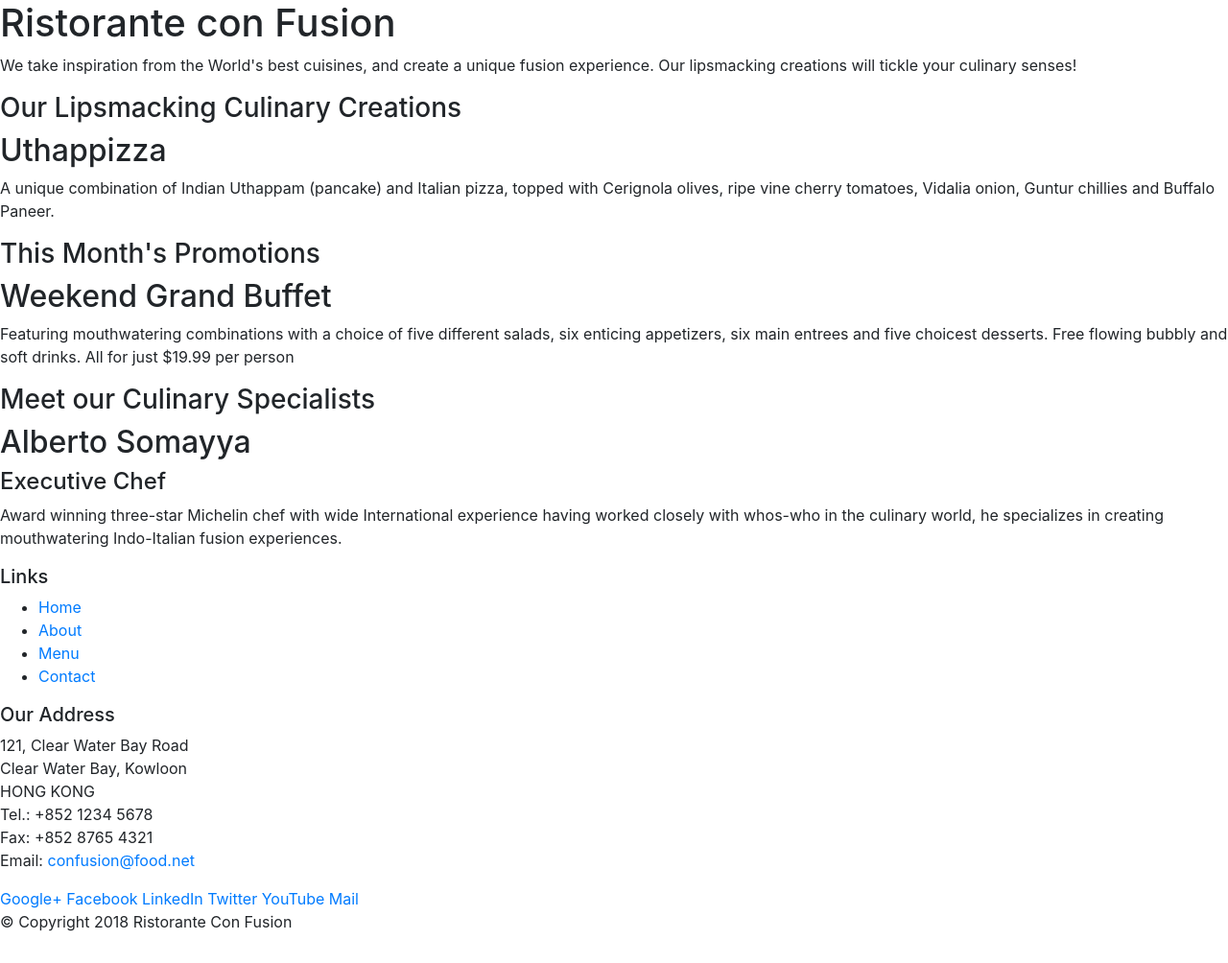
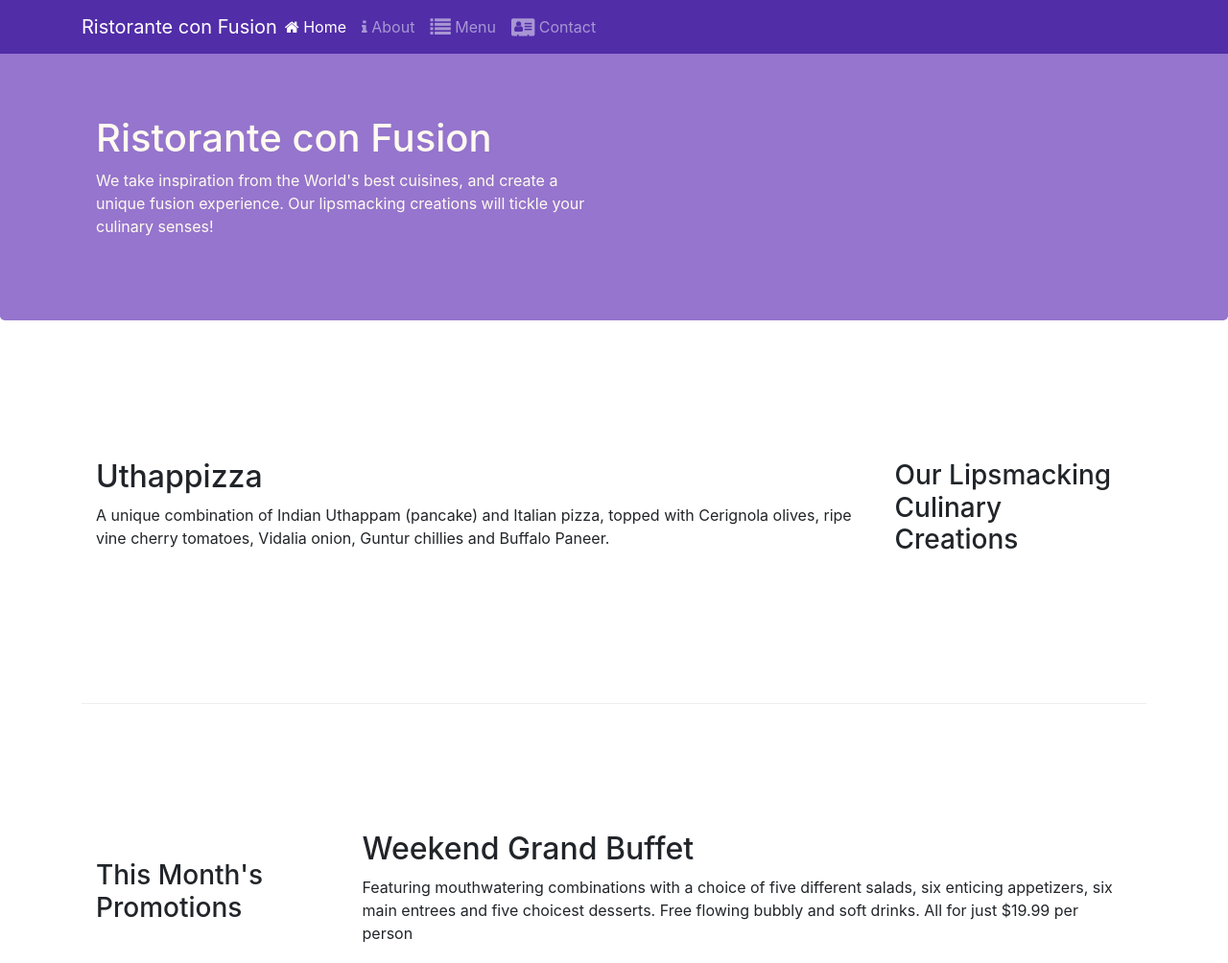
Before and after one commit to Sailokeshg/conFusion, a website: page index.html in a window 1280 px wide. Shown: the top 1004 px of the page at 96% size. Drawn offline with nearby package versions, Linux system fonts and the light colour scheme.

Commit message:
font icons

```diff
--- /dev/null
+++ b/css/style.css
@@ -0,0 +1,34 @@
+.row-header{
+    margin:0px auto;
+    padding:0px auto;
+}
+.row-content{
+    margin:0px auto;
+    padding:50px 0px 50px 0px ;
+    border-bottom: 1px ridge;
+    min-height: 400px;
+}
+.footer{
+    background-color: #9e78ca;
+    margin: 0px auto;
+    padding:20px 0px 20px 0px;
+}
+.jumbotron{
+    padding:70px 30px 70px 30px;
+    margin:0px auto;
+    background:#9575cd;
+    color: floralwhite;
+}
+.address{
+    font-size: 80%;
+    margin: 0px;
+    color: #0f0f0f;
+
+}
+body{
+    padding: 50px 0px 0px 0px;
+    z-index: 0;
+}
+.navbar-dark{
+    background-color:#512DA8;
+}
--- a/index.html
+++ b/index.html
@@ -9,51 +9,70 @@
 
         <!-- Bootstrap CSS -->
         <link rel="stylesheet" href="node_modules/bootstrap/dist/css/bootstrap.min.css">
+        <link rel="stylesheet" href="node_modules/font-awesome/css/font-awesome.min.css">
+        <link rel="stylesheet" href="node_modules/bootstrap-social/bootstrap-social.css">
+        <link rel="stylesheet" href="css/style.css">
     <title>Ristorante Con Fusion</title>
 </head>
 
 <body>
+    <nav class="navbar navbar-dark navbar-expand-sm  fixed-top">
+      <div class="container">
+          <button class="navbar-toggler" type="button" data-toggle="collapse" data-target="#Navbar">
+           <span class="navbar-toggler-icon"></span>
+          </button>
+        <a class="navbar-brand mr-auto href="#">Ristorante con Fusion</a>
+        <div class="collapse navbar-collapse" id="Navbar">
+        <ul class="navbar-nav mr-auto">
+           <li class="nav-item active "><a class="nav-link" href="#"><span class="fa fa-home"></span> Home</a></li>
+           <li class="nav-item"><a class="nav-link" href="./aboutus.html"><span class="fa fa-info"></span> About</a></li>
+           <li class="nav-item"><a class="nav-link" href="#"><span class="fa fa-list fa-lg"></span> Menu</a></li>
+           <li class="nav-item"><a class="nav-link" href="#"><span class="fa fa-address-card fa-lg"></span> Contact</a></li>
 
-    <header>
-        <div>
-            <div>
-                <div>
+        </ul>
+        </div>
+      </div>
+    </nav>
+    <header class="jumbotron">
+        <div class="container" >
+            <div class="row row-header">
+                <div class="col-12 col-sm-6">
                     <h1>Ristorante con Fusion</h1>
                     <p>We take inspiration from the World's best cuisines, and create a unique fusion experience. Our lipsmacking creations will tickle your culinary senses!</p>
                 </div>
-                <div>
+                <div class="col-12 col-sm">
                 </div>
             </div>
         </div>
     </header>
 
-    <div>
-        <div>
-            <div>
+    <div class="container">
+        <div class="row row-content align-items-center">
+            <div class="col-12 col-sm-4 order-sm-last col-md-3">
                 <h3>Our Lipsmacking Culinary Creations</h3>
             </div>
-            <div>
+            <div class="col col-sm order-sm-first col-md">
                 <h2>Uthappizza</h2>
                 <p>A unique combination of Indian Uthappam (pancake) and Italian pizza, topped with Cerignola olives, ripe vine cherry tomatoes, Vidalia onion, Guntur chillies and Buffalo Paneer.</p>
             </div>
         </div>
 
 
-        <div>
-            <div>
+        <div class="row row-content align-items-center">
+            <div class="col-12 col-sm-4 col-md-3">
                 <h3>This Month's Promotions</h3>
             </div>
-            <div>
+            <div class="col col-sm col-md">
                 <h2>Weekend Grand Buffet</h2>
                 <p>Featuring mouthwatering combinations with a choice of five different salads, six enticing appetizers, six main entrees and five choicest desserts. Free flowing bubbly and soft drinks. All for just $19.99 per person </p>
             </div>
         </div>
 
-        <div>
-            <div>
+        <div class="row row-content align-items-center">
+            <div class="col-12 col-sm-4 order-sm-last col-md-3">
                 <h3>Meet our Culinary Specialists</h3>
             </div>
-            <div>
+            <div class="col col-sm order-sm-first col-md">
                 <h2>Alberto Somayya</h2>
                 <h4>Executive Chef</h4>
                 <p>Award winning three-star Michelin chef with wide International experience having worked closely with whos-who in the culinary world, he specializes in creating mouthwatering Indo-Italian fusion experiences. </p>
@@ -61,42 +80,42 @@
         </div>
     </div>
 
-    <footer>
-        <div>
-            <div>
-                <div>
+    <footer class="footer">
+        <div class="container">
+            <div class="row">
+                <div class="col-4 offset-1 col-sm-2">
                     <h5>Links</h5>
-                    <ul>
+                    <ul class="list-unstyled">
                         <li><a href="#">Home</a></li>
-                        <li><a href="#">About</a></li>
+                        <li><a href="./aboutus.html">About</a></li>
                         <li><a href="#">Menu</a></li>
                         <li><a href="#">Contact</a></li>
                     </ul>
                 </div>
-                <div>
+                <div class="col-7 col-sm-5">
                     <h5>Our Address</h5>
                     <address>
 		              121, Clear Water Bay Road<br>
 		              Clear Water Bay, Kowloon<br>
 		              HONG KONG<br>
-		              Tel.: +852 1234 5678<br>
-		              Fax: +852 8765 4321<br>
-		              Email: <a href="mailto:confusion@food.net">confusion@food.net</a>
+		              <i class="fa fa-phone fa-lg"></i>: +852 1234 5678<br>
+                      <i class="fa fa-fax fa-lg"></i>: +852 8765 4321<br>
+                      <i class="fa fa-envelope fa-lg"></i>: <a href="mailto:confusion@food.net">confusion@food.net</a>
 		           </address>
                 </div>
-                <div>
-                    <div>
-                        <a href="http://google.com/+">Google+</a>
-                        <a href="http://www.facebook.com/profile.php?id=">Facebook</a>
-                        <a href="http://www.linkedin.com/in/">LinkedIn</a>
-                        <a href="http://twitter.com/">Twitter</a>
-                        <a href="http://youtube.com/">YouTube</a>
-                        <a href="mailto:">Mail</a>
+                <div class="col-12 col-sm-4 align-self-center">
+                    <div class="text-center">
+                        <a class="btn btn-social-icon btn-google" href="http://google.com/+"><i class="fa fa-google-plus fa-lg"></i></a>
+                        <a class="btn btn-social-icon btn-facebook" href="http://www.facebook.com/profile.php?id="><i class="fa fa-faceboook fa-lg"></i></a>
+                        <a class="btn btn-social-icon btn-linkedin" href="http://www.linkedin.com/in/"><i class="fa fa-linkedin fa-lg"></i></a>
+                        <a class="btn btn-social-icon btn-twitter" href="http://twitter.com/"><i class="fa fa-twitter fa-lg"></i></a>
+                        <a class="btn btn-social-icon btn-google" href="http://youtube.com/"><i class="fa fa-youtube fa-lg"></i></a>
+                        <a class="btn btn-social-icon " href="mailto:"><i class="fa fa-envelope-o fa-lg"></i></a>
                     </div>
                 </div>
            </div>
-           <div>
-                <div>
+           <div class="row justify-content-center">
+                <div class="col-auto">
                     <p>© Copyright 2018 Ristorante Con Fusion</p>
                 </div>
            </div>
--- a/package.json
+++ b/package.json
@@ -14,8 +14,10 @@
     "lite-server": "^2.3.0"
   },
   "dependencies": {
-    "bootstrap": "^4.0.0",
-    "jquery": "^3.3.1",
+    "bootstrap": "^4.6.0",
+    "bootstrap-social": "^5.1.1",
+    "font-awesome": "^4.7.0",
+    "jquery": "^3.6.0",
     "popper.js": "^1.12.9"
   }
 }
--- /dev/null
+++ b/style1.css
@@ -0,0 +1,11 @@
+.jumbotron
+{
+    background-color: rgb(116, 88, 192);
+}
+.footer
+{
+    background-color: rgb(194, 139, 245);
+}
+small{
+    font-weight:normal;
+}
```
Also changed, not shown: aboutus.html (added, +130 -0 lines), 1 other file.
